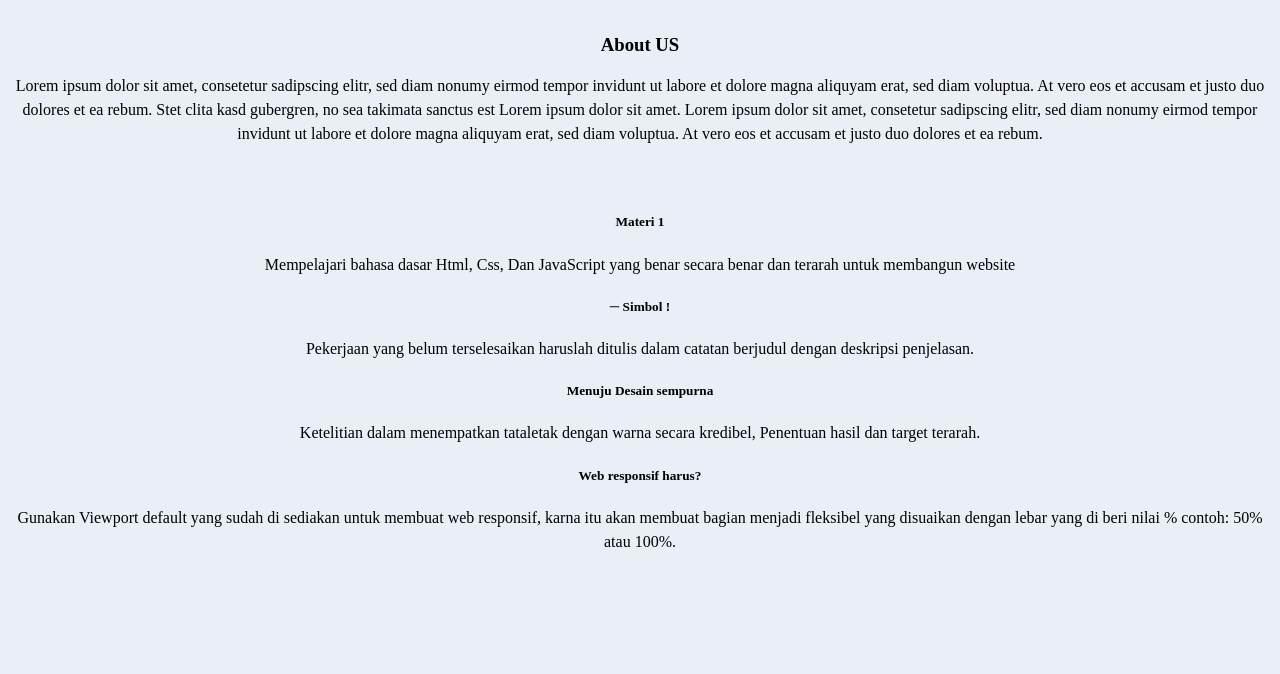
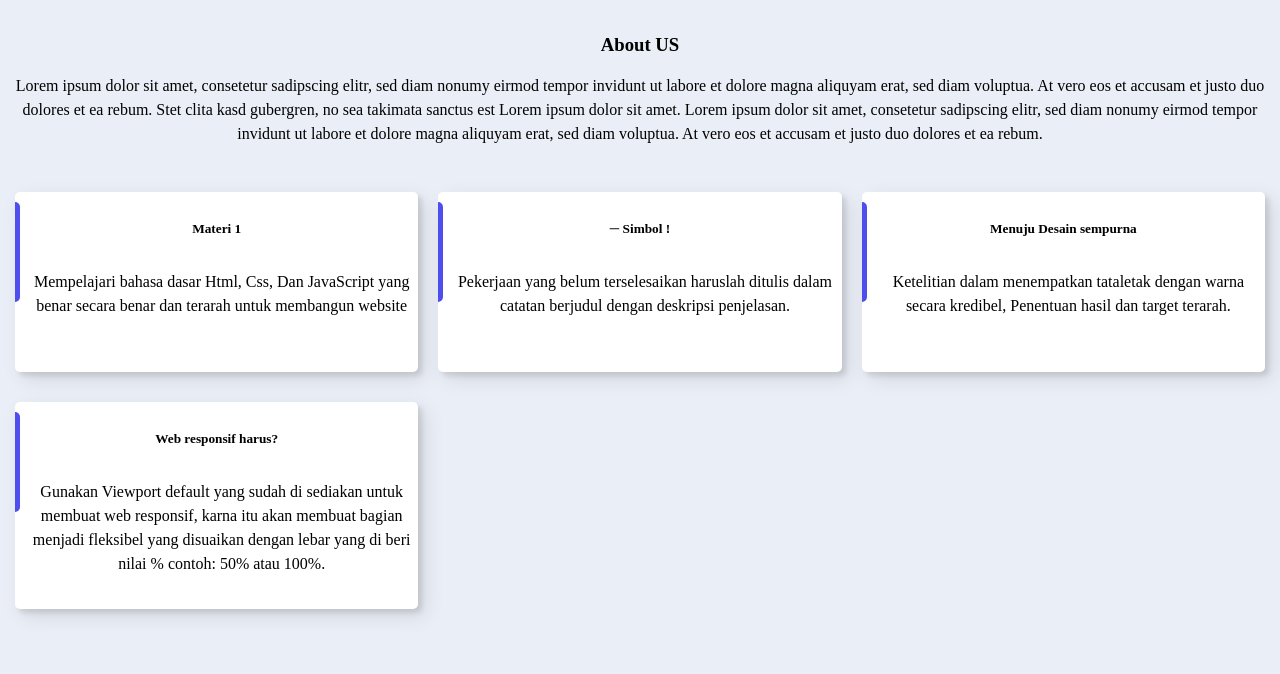
Before and after one commit to Firmansyahbio/Css, a PHP site: page / in a window 1280 px wide. Shown: the part 380-1054 px from the top of the page. Before the commit the page ends 927 px from the top, so only its background shows below. Run offline with PHP 8.4, Linux system fonts and the light colour scheme.

Commit message:
Update style.css

```diff
--- a/style.css
+++ b/style.css
@@ -26,3 +26,88 @@ body {
 p {
   line-height: 1.5em;
 }
+/* Container notebook
+-------------------------------------*/
+.container_notebook {
+  display: grid;
+  grid-template-columns: repeat(3, 1fr);
+  grid-gap: 20px;
+  margin-bottom: 40px;
+}
+/*.post .post-body .container_projects img {
+  border-radius: 0px;
+}*/
+.container_projects img {
+  width: 100%;
+  max-height: 300px;
+  margin-bottom: 10px;
+  border-radius: 0px;
+}
+.container_notebook .cardtext {
+  /*background: #fff;*/
+  box-sizing: border-box;
+  padding-bottom: 15px;
+  margin-bottom: 15px;
+  display: inline-block;
+  /*box-shadow:inset 2px 2px 2px 0px rgba(255,255,255,.5),
+   7px 7px 20px 0px rgba(0,0,0,.1),
+   4px 4px 5px 0px rgba(0,0,0,.1);*/
+}
+@media(max-width: 700px) {
+.container_notebook {
+    grid-template-columns: repeat(2, 1fr);
+  }
+}
+@media(max-width: 500px) {
+.container_notebook {
+    grid-template-columns: 1fr;
+  }
+}
+.container_notebook .cardtext {
+  border-radius: 5px;
+  filter: drop-shadow(0 5px 10px 0 #ffffff);
+  width: 100%;
+  height: none;
+  margin-bottom: 10px;
+  min-height: 180px;
+  background-color: #FFF;
+  padding: 7px;
+  position: relative;
+  z-index: 0;
+  overflow: hidden;
+  transition: 0.6s ease-in;
+  box-shadow:inset 2px 2px 2px 0px rgba(255,255,255,.5),
+   7px 7px 20px 0px rgba(0,0,0,.1),
+   4px 4px 5px 0px rgba(0,0,0,.1);
+}
+.container_notebook .cardtext::before {
+  content: "";
+  position: absolute;
+  z-index: -1;
+  top: 10px;
+  left: -20px;
+  background: #4E4DED;
+  height: none;
+  min-height: 100px;
+  width: 25px;
+  max-width: 100%;
+  border-radius: 5px;
+  transform: scale(1);
+  transform-origin: 50% 50%;
+  transition: transform 0.25s ease-out;
+}
+.container_notebook .cardtext:hover::before{
+  transition-delay:0.2s ;
+  width: 100%;
+  transform: scale(40);
+}
+.container_notebook .cardtext:hover h5{
+  color: #ffffff;
+}
+.container_notebook .cardtext p{
+  margin-left: 10px;
+  padding: 10px 0;
+}
+.container_notebook .cardtext:hover p{
+  color: #ffffff;
+}
```
